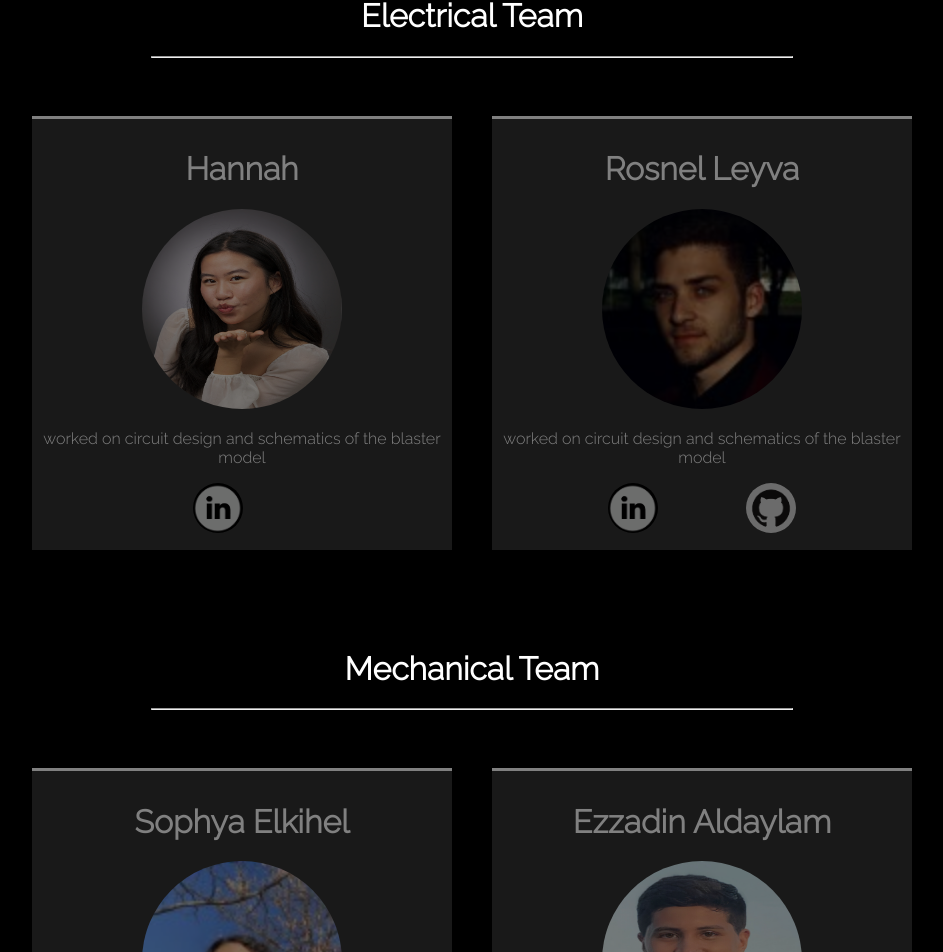
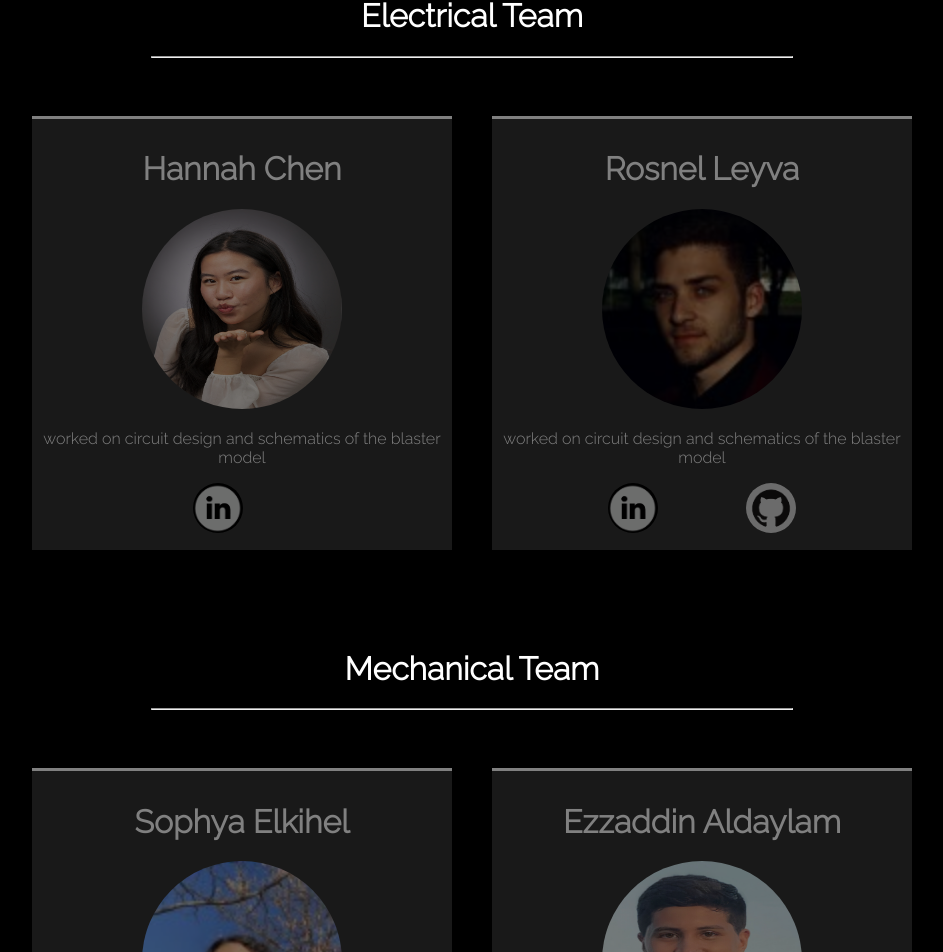
Before and after one commit to Kevin-Arista/LazerTag, a React (Create React App) app in the folder client-frontend/: page /contact in a window 1280 px wide. Shown: the part 849-1801 px from the top of the page, without its empty margins (168-1111 px from the left). Built offline with nearby package versions, Linux system fonts and the light colour scheme; a web font is replaced by a local one.

Commit message:
fixed Ezzy's name

```diff
--- a/client-frontend/src/pages/contact.js
+++ b/client-frontend/src/pages/contact.js
@@ -39,7 +39,7 @@ function Contact(props) {
 
 			<div className="team-section">
 				<MemberCard
-					name="Hannah"
+					name="Hannah Chen"
 					description="worked on circuit design and schematics of the blaster model"
 					major="Intended Major: Electrical Engineering"
 					png={Hannah}
@@ -71,7 +71,7 @@ function Contact(props) {
 					displayable2="no"
 				/>
 				<MemberCard
-					name="Ezzadin Aldaylam"
+					name="Ezzaddin Aldaylam "
 					description="designed and developed the blaster's design into production"
 					major="Intended Major: Mechanical Engineering"
 					png={Ezzadin}
```
Also changed, not shown: client-frontend/src/App.css (+6 -6 lines), 1 other file (tests, documents, lock files or other folders).
